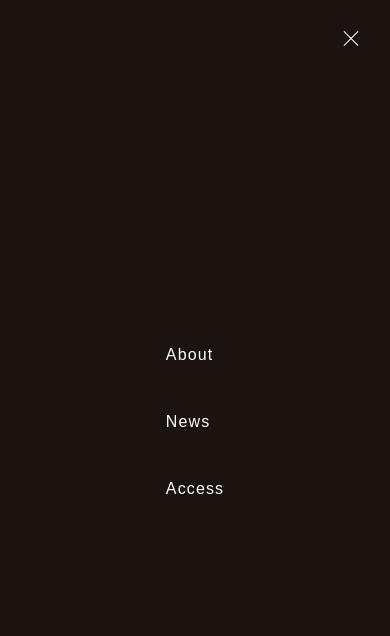
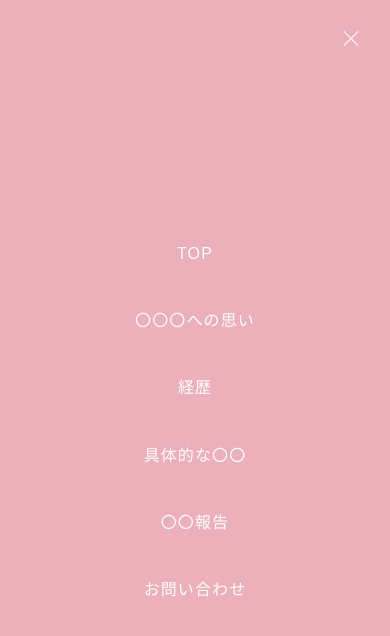
Before and after one commit to watasan1012/samplehtml-hamburger, a website: page index.html in a window 390 px wide. Both pictures are taken after a click on the button 351 px from the left and 37 px from the top of the page. Drawn offline with nearby package versions, Linux system fonts and the light colour scheme.

Commit message:
header end of develop

```diff
--- a/assets/css/style.css
+++ b/assets/css/style.css
@@ -4,7 +4,8 @@
 
 .header {
     align-items: center;
-    background-color: #1b1310;
+    background-color: #fff;
+    box-shadow: 0 3px 6px rgb(0 0 0 / 16%);
     display: flex;
     flex-direction: row-reverse;
     height: 74px;
@@ -18,7 +19,7 @@
 }
 
 .nav-wrapper {
-    background-color: #1b1310;
+    background-color: #ecb0ba;
     height: 100vh;
     left: 0;
     opacity: 0;
@@ -63,6 +64,7 @@
 
 .nav-item {
     margin-bottom: 40px;
+    text-align: center;
 }
 
 .nav-item:last-child {
@@ -80,11 +82,12 @@
 }
 
 .burger-btn {
-    background-color: transparent;
+    background-color: #ecb0ba;
     border: none;
+    border-radius: 50%;
     display: block;
     height: 39px;
-    position: relative;
+    position: fixed;
     width: 39px;
     z-index: 3;
 }
--- a/index.html
+++ b/index.html
@@ -16,9 +16,12 @@
         <!-- ②ナビゲーションメニュー -->
         <nav class="nav-wrapper">
             <ul class="nav-list">
-                <li class="nav-item"><a href="">About</a></li>
-                <li class="nav-item"><a href="">News</a></li>
-                <li class="nav-item"><a href="">Access</a></li>
+                <li class="nav-item"><a href="">TOP</a></li>
+                <li class="nav-item"><a href="">〇〇〇への思い</a></li>
+                <li class="nav-item"><a href="">経歴</a></li>
+                <li class="nav-item"><a href="">具体的な〇〇</a></li>
+                <li class="nav-item"><a href="">〇〇報告</a></li>
+                <li class="nav-item"><a href="">お問い合わせ</a></li>
             </ul>
         </nav>
         <button class="burger-btn">
```
